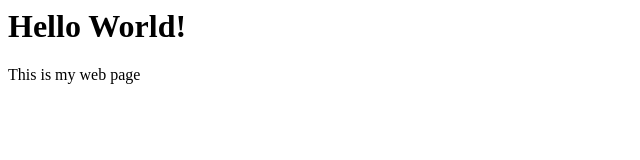
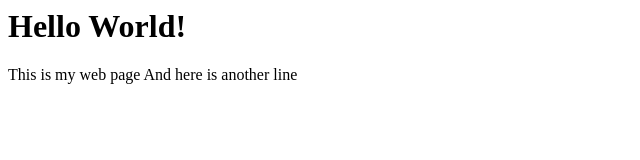
Before and after one commit to seungyoonFW/demo, a plain HTML site: page index.html in a window 1280 px wide. Shown: the whole page, without its empty margins (0-640 px from the left). Drawn offline with Linux system fonts and the light colour scheme.

Commit message:
Update index.html

```diff
--- a/index.html
+++ b/index.html
@@ -5,5 +5,6 @@
 <body>
   <h1>Hello World!</h1>
   This is my web page
+  And here is another line
 </body>
 </html>
```
